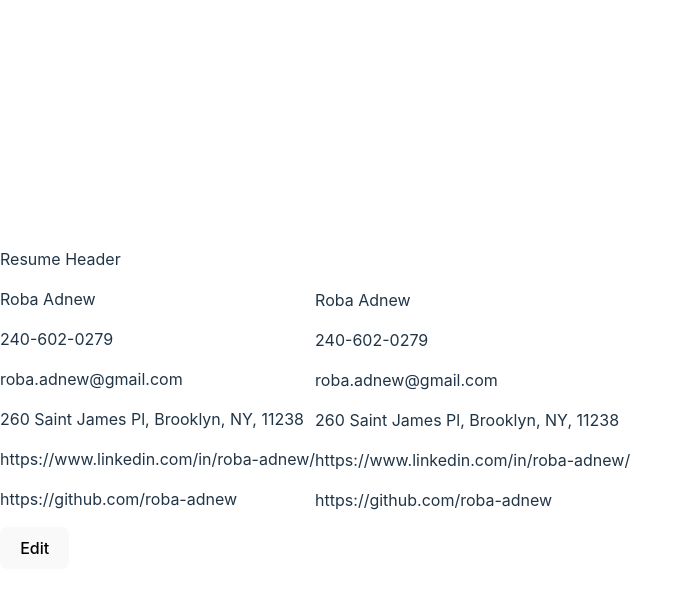
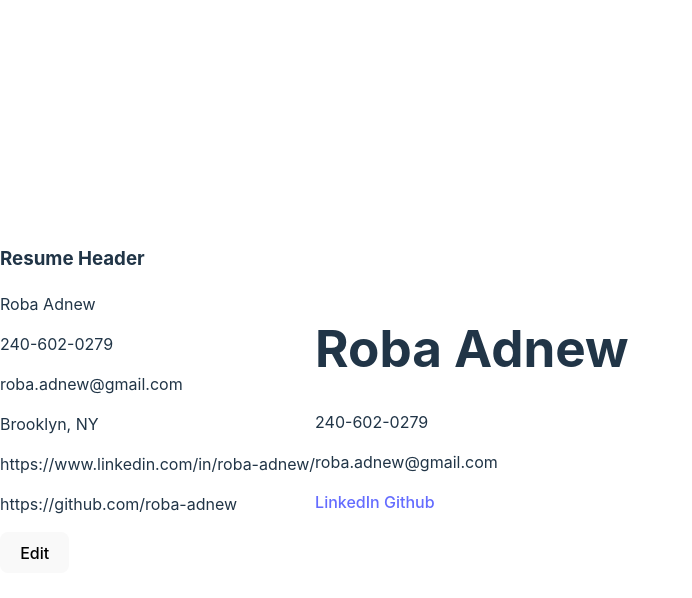
Before and after one commit to roba-adnew/cv-application, a React (Vite) app in the folder cv-application/: page / in a window 1280 px wide. Both pictures are taken after a click on the button "Submit". Shown: the top 598 px of the page, without its empty margins (0-692 px from the left). Built offline with nearby package versions, Linux system fonts and the light colour scheme.

Commit message:
Updated header display with styling

```diff
--- a/cv-application/src/Header/HeaderForm.css
+++ b/cv-application/src/Header/Header.css
@@ -1,3 +1,5 @@
+/* fontPT x (4/3) = font px */
+
 form {
     display: flex;
     flex-direction: column;
@@ -8,3 +10,7 @@ input {
     width: 100px;
     height: 20px
 }
+
+.headerInfo {
+    font-size: 12px;
+}
--- a/cv-application/src/Header/HeaderDisplay.jsx
+++ b/cv-application/src/Header/HeaderDisplay.jsx
@@ -1,13 +1,44 @@
 import PropTypes from 'prop-types';
 
-export default function HeaderDisplay({ headerData }) {
+function HeaderDisplay({ headerData }) {
     return (
         <div>
-            {Object.keys(headerData).map(field =>
-                <p key={field}>{headerData[field]}</p>
-            )}
+            <h1 id='name'>{headerData['name']}</h1>
+            <div id="headerInfo">
+                {Object.keys(headerData).map(
+                    field =>
+                    {
+                        return field !== 'name' &&
+                        ((field === 'phone') ||
+                        (field === 'address') ||
+                        (field === 'email')) &&
+                        <p
+                        key={field}
+                        id={field} >
+                            {headerData[field]}
+                        </p>
+                    }
+                )}
+                {Object.keys(headerData).map(
+                    field =>
+                    {
+                        return field !== 'name' &&
+                        ((field === 'Github') ||
+                        (field === 'LinkedIn')) &&
+                        <a
+                        key={field}
+                        href={headerData[field]}>
+                            {field + ' '}
+                        </a>
+                    }
+                )}
+            </div>
         </div>
     )
 }
 
-HeaderDisplay.propTypes = {headerData: PropTypes.object};
+HeaderDisplay.propTypes = {
+    headerData: PropTypes.object
+};
+
+export default HeaderDisplay
--- a/cv-application/src/Header/HeaderForm.jsx
+++ b/cv-application/src/Header/HeaderForm.jsx
@@ -1,11 +1,10 @@
 import { useState } from 'react';
 import PropTypes from 'prop-types';
-import './HeaderForm.css';
+import './Header.css';
 
 function HeaderInput({
     header,
     updateHeader,
-    shouldDisplay,
     handleEdit,
     submitHandler}) {
     const tagAttributes =
@@ -15,27 +14,27 @@ function HeaderInput({
                 required: true,
                 type: 'text'
             },
+            email: {
+                placeholder: 'Email',
+                required: true,
+                type: 'email'
+            },
             phone: {
                 placeholder: 'Phone Number',
                 required: true,
                 type: 'text'
             },
-            email: {
-                placeholder: 'Email',
-                required: true,
-                type: 'email'
-            },
-            address: {
+            city: {
                 placeholder: 'Address',
                 required: true,
                 type: 'text'
             },
-            linkedin: {
+            LinkedIn: {
                 placeholder: 'LinkedIn',
                 required: true,
                 type: 'url'
             },
-            github: {
+            Github: {
                 placeholder: 'Github',
                 required: false,
                 type: 'url'
@@ -53,9 +52,7 @@ function HeaderInput({
 
     return (
         <>
-        {shouldDisplay &&
-                <form
-                >
+            <form>
                 {Object.keys(header).map(field =>
                     <input
                         key={field}
@@ -76,38 +73,35 @@ function HeaderInput({
                     Submit
                 </button>
             </form>
-            }
         </>
     )
 }
 
 function SubmittedInputDisplay({
     header,
-    handleEdit,
-    shouldDisplay
+    handleEdit
 }) {
 
     return (
         <>
-            {shouldDisplay &&
             <div>
                 {Object.keys(header).map(field =>
                     <p key={field}>{header[field]}</p>
                 )}
                 <button onClick={handleEdit}>Edit</button>
             </div>
-                }
+
         </>
     )
 }
 
 function HeaderForm({ submitHandler }) {
-    const [shouldRenderInput, setShouldRenderInput] = useState(true);
+    const [shouldRenderForm, setShouldRenderForm] = useState(true);
     // {
     //     name: '',
     //     phone: '',
     //     email: '',
-    //     address: '',
+    //     city: '',
     //     linkedin: '',
     //     github: ''
     // }
@@ -115,9 +109,9 @@ function HeaderForm({ submitHandler }) {
         name: 'Roba Adnew',
         phone: '240-602-0279',
         email: 'roba.adnew@gmail.com',
-        address: '260 Saint James Pl, Brooklyn, NY, 11238',
-        linkedin: 'https://www.linkedin.com/in/roba-adnew/',
-        github: 'https://github.com/roba-adnew'
+        city: 'Brooklyn, NY',
+        LinkedIn: 'https://www.linkedin.com/in/roba-adnew/',
+        Github: 'https://github.com/roba-adnew'
     }))
 
 
@@ -130,26 +124,29 @@ function HeaderForm({ submitHandler }) {
 
     function handleEdit(e) {
         e.preventDefault();
-        setShouldRenderInput(!shouldRenderInput);
+        setShouldRenderForm(!shouldRenderForm);
     }
-    const shouldShowSubmission = !shouldRenderInput;
+    const shouldShowSubmission = !shouldRenderForm;
 
 
     return (
         <div>
-            <p>Resume Header</p>
+            <h3>Resume Header</h3>
+                {shouldRenderForm &&
                 <HeaderInput
                     header={header}
                     updateHeader={updateHeader}
-                    shouldDisplay={shouldRenderInput}
+                    shouldDisplay={shouldRenderForm}
                     handleEdit={handleEdit}
                     submitHandler={submitHandler}
-                />
+                />}
+
+                {shouldShowSubmission &&
                 <SubmittedInputDisplay
                     header={header}
                     shouldDisplay={shouldShowSubmission}
                     handleEdit={handleEdit}
-                />
+                />}
 
         </div>
     )
@@ -159,13 +156,11 @@ HeaderForm.propTypes = { submitHandler: PropTypes.func }
 HeaderInput.propTypes = {
     header: PropTypes.object,
     updateHeader: PropTypes.func,
-    shouldDisplay: PropTypes.bool,
     handleEdit: PropTypes.func,
     submitHandler: PropTypes.func
 }
 SubmittedInputDisplay.propTypes = {
     header: PropTypes.object,
-    shouldDisplay: PropTypes.bool,
     handleEdit: PropTypes.func
 }
 
```
Lines whose indentation alone changed are shown as unchanged.
